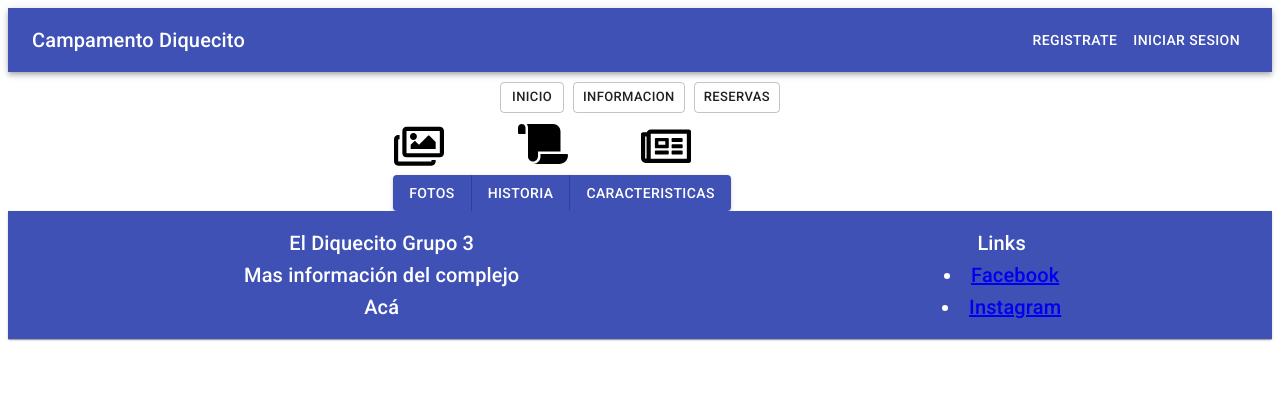
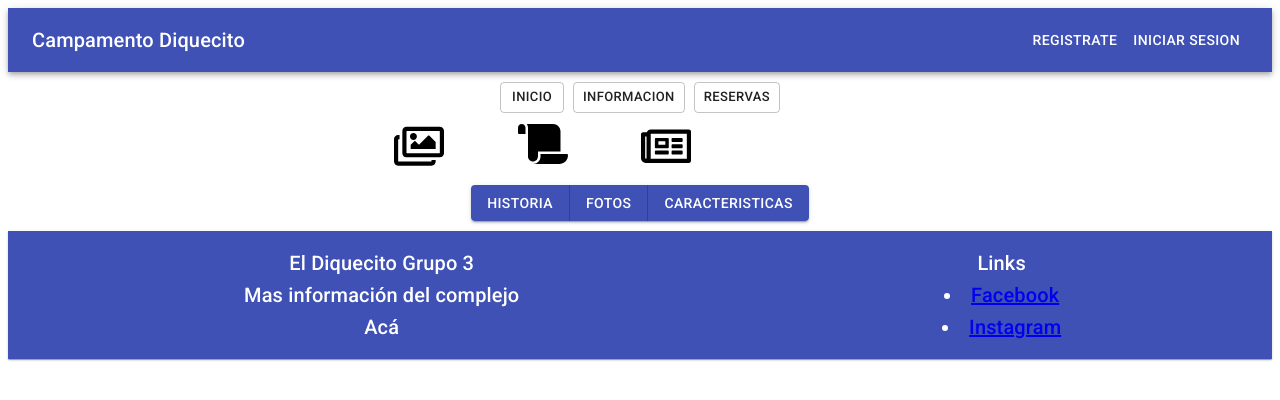
Before and after one commit to team3fat/frontend, a React (Create React App) app: page / in a window 1280 px wide. Shown: the top 400 px of the page. Built offline with nearby package versions, Linux system fonts and the light colour scheme.

Commit message:
TermineLosBotones

```diff
--- a/src/_assets/css/font.css
+++ b/src/_assets/css/font.css
@@ -8,3 +8,8 @@
 .colortext{
     color: white;
 }
+.centrado{
+    display:block;
+    margin-left: auto;
+    margin-right: auto;
+  }
--- a/src/_scenes/Inicio/Inicio.js
+++ b/src/_scenes/Inicio/Inicio.js
@@ -8,8 +8,8 @@ function ButtonAppBar() {
   return (
     <div>
       <Grid >
-        <Grid container direction="row" alignContent="center">
-            <Grid item xs={6} sm={3}>
+        <Grid container alignContent="center">
+          <Grid item xs={1} sm={3}>
             <td className="imgpequeña">
               <svg aria-hidden="true" focusable="false" data-prefix="far" data-icon="images"
                 class="svg-inline--fa fa-images fa-w-18" role="img" xmlns="http://www.w3.org/2000/svg"
@@ -34,11 +34,13 @@ function ButtonAppBar() {
               </svg>
             </td>
           </Grid>
+          <div className="centrado separarboton">
             <ButtonGroup container color="primary" size="medium" variant="contained">
+              <Button>Historia</Button>
               <Button>Fotos</Button>
-                <Button>Historia</Button>
               <Button>Caracteristicas</Button>
             </ButtonGroup>
+          </div>
         </Grid>
       </Grid>
     </div>
```
Lines whose indentation alone changed are shown as unchanged.
